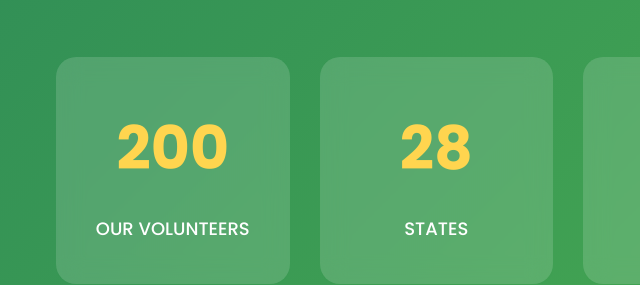
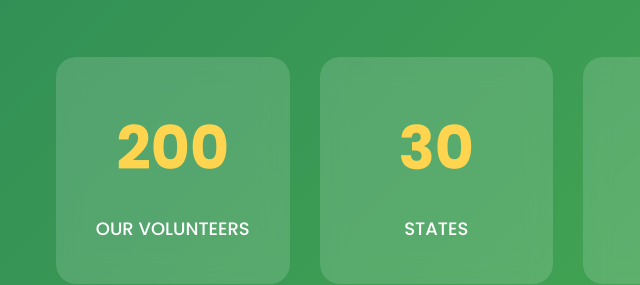
Before and after one commit to ansh0528/AwarenessPage, a plain HTML site: page index.html in a window 1280 px wide. Shown: the part 3959-4244 px from the top of the page, 72-712 px from the left. Drawn offline with nearby package versions, Linux system fonts and the light colour scheme; files whose address does not match are found by name.

```diff
--- a/index.html
+++ b/index.html
@@ -171,7 +171,7 @@
           <p>OUR VOLUNTEERS</p>
         </div>
         <div class="impact-box">
-          <h1 class="counter" data-target="28">0</h1>
+          <h1 class="counter" data-target="30">0</h1>
           <p>STATES</p>
         </div>
         <div class="impact-box">
```
